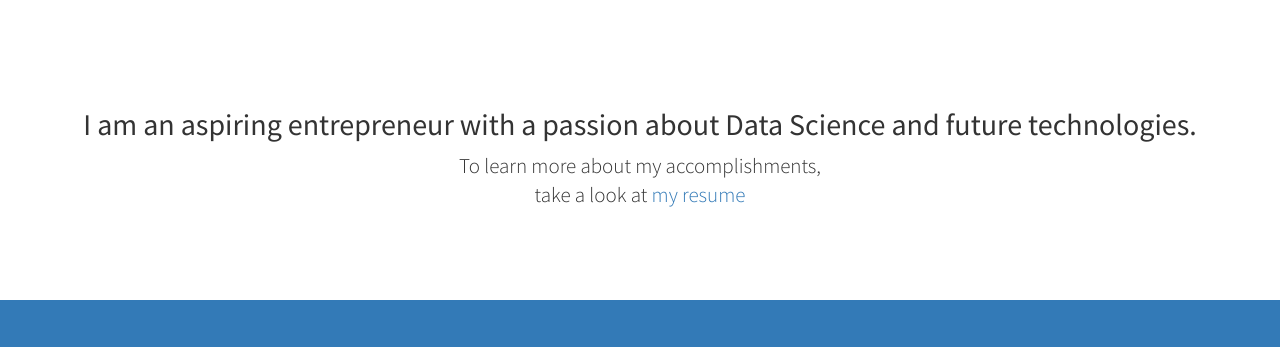
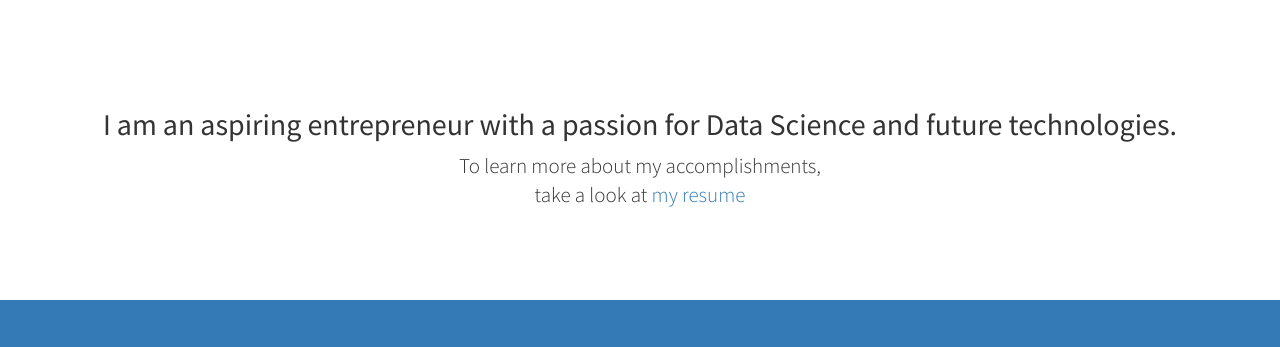
Before and after one commit to oikobill/oikobill.github.io, a plain HTML site: page index.html in a window 1280 px wide. Shown: the part 802-1149 px from the top of the page. Drawn offline with Linux system fonts and the light colour scheme.

Commit message:
typo fixed

```diff
--- a/index.html
+++ b/index.html
@@ -63,7 +63,7 @@
                 <div class="col-lg-12 text-center">
                     <br>
                     <br>
-                    <h2>I am an aspiring entrepreneur with a passion about Data Science and future technologies.</h2>
+                    <h2>I am an aspiring entrepreneur with a passion for Data Science and future technologies.</h2>
                     <p class="lead">
                     To learn more about my accomplishments,
                     <br>
```
